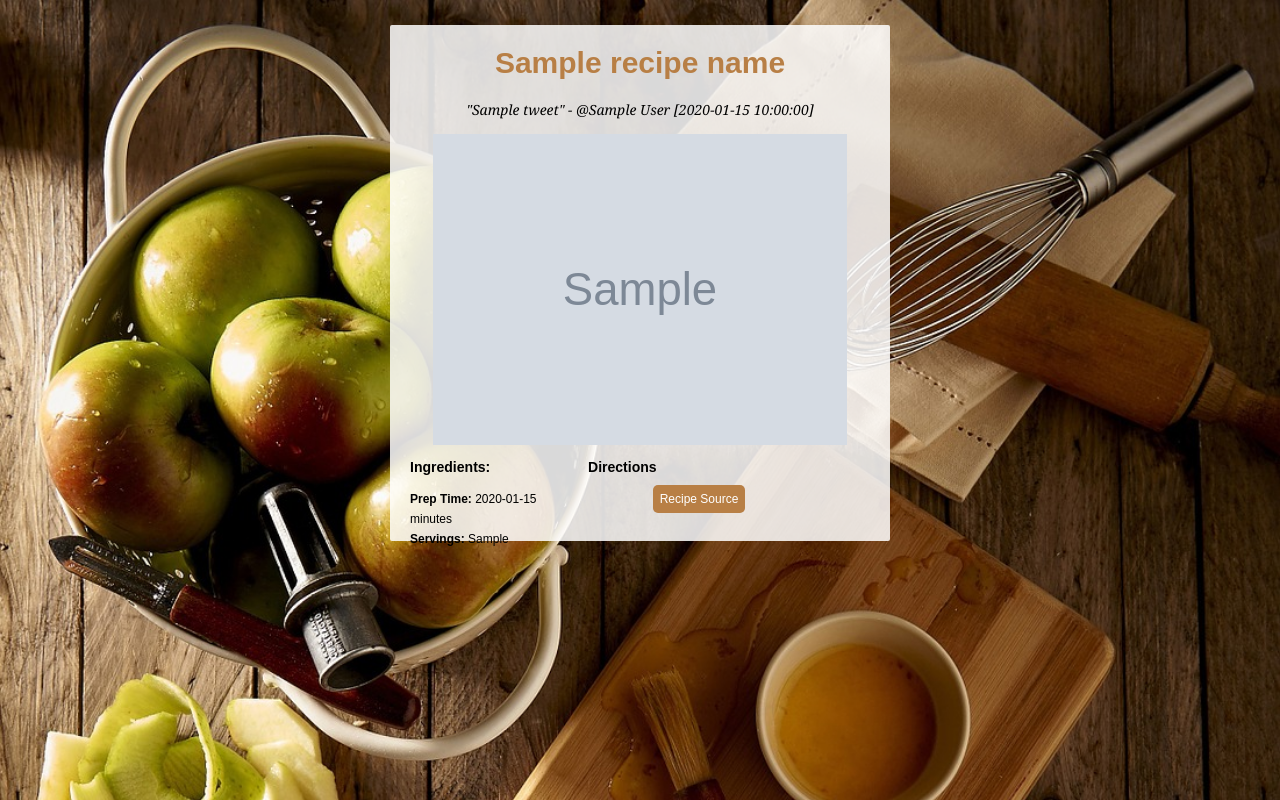
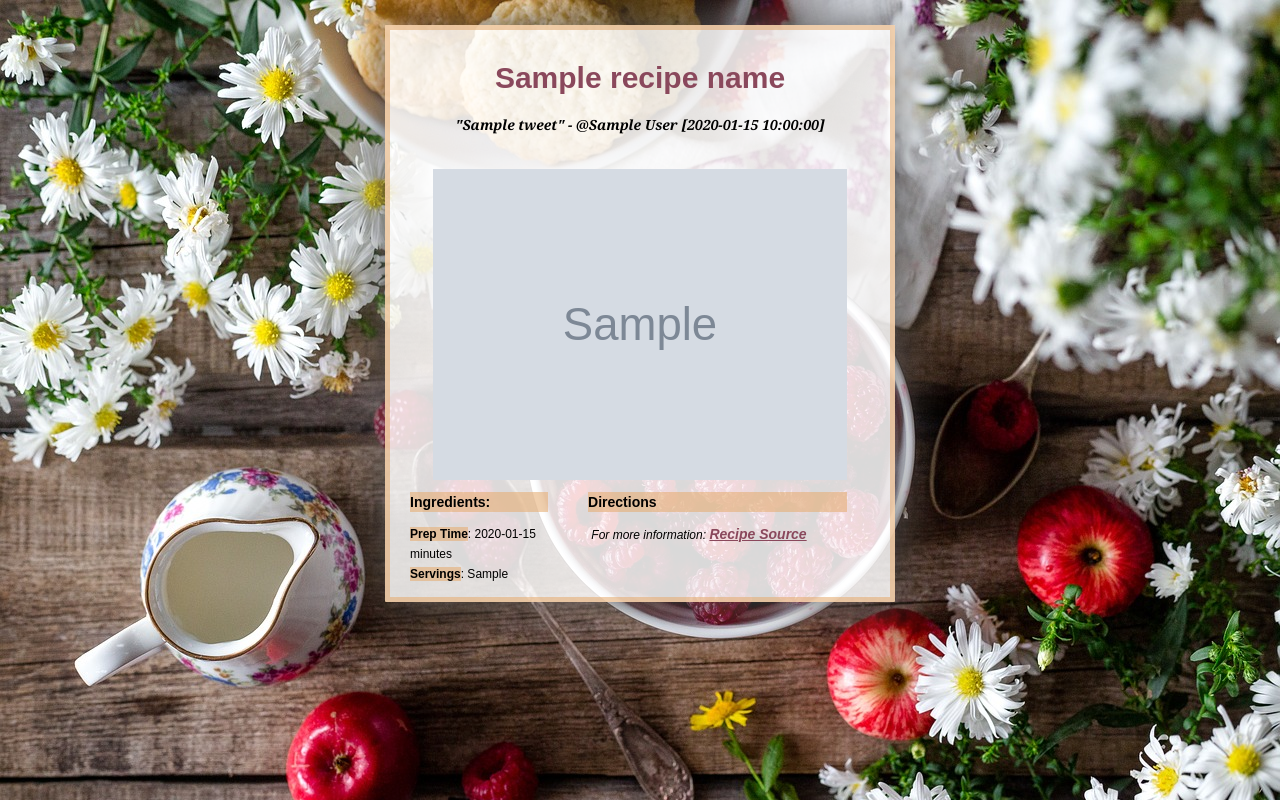
Before and after one commit to dhvanim/Recipes, a Flask app: template templates/index.html in a window 1280 px wide. Run offline with Flask 2, Linux system fonts and the light colour scheme; the template is opened without the code that fills it: most values are stand-ins (such as "Sample title", 1, 10 or a date in 2020); grey boxes marked "Sample" are stand-in pictures.

Commit message:
CSS styling

```diff
--- a/main.py
+++ b/main.py
@@ -6,6 +6,7 @@ import os
 import flask
 import random
 import requests
+from flask import request, url_for, redirect
 
 spoon_api = os.environ["SPOON_API_KEY"]
 
@@ -22,13 +23,17 @@ app = flask.Flask(__name__)
 
 app.static_folder = 'static'
 
+random_food = True
+input_food = ""
+foods = ["pancakes", "waffles", "french toast", "eggs benedict", "hash browns", "banana bread", "blueberry muffins", "peanut butter", "avocado toast"]
+
+
 @app.route('/')
 def index():
 
-
-    foods = ["Ice Cream Cake", "Eggplant Parmesan", "Potato", "Mushroom Burger", "Ratatouille"]
     chosen_food = random.choice(foods)
 
+    # searches twitter for 15 tweets relating to food, appends to list
     searched_tweets = []
     for tweet in Cursor(auth_api.search, q=chosen_food, lang="en", tweet_mode="extended").items(15):
         searched_tweets.append(tweet)
--- a/static/style.css
+++ b/static/style.css
@@ -1,7 +1,21 @@
 body {
-    background-image:url('cooking1.jpg');
+    background-image:url('bfast1.jpg');
     background-size:cover;
+}
 
+
+h1 {
+    text-align:center;
+    padding:10px 5px 0px 5px;
+    color:#8a485c;
+    font-weight:800;
+    font-size: 30px;
+    line-height:35px;
+}
+
+h3 {
+    margin:0;
+    background-color: rgba(230, 175, 119, .6)
 }
 
 .content {
@@ -12,41 +26,26 @@ body {
     margin:25px auto;
     line-height:20px;
     background-color:rgba(255, 255, 255, 0.85);
-    border-radius:2px;
-}
-
-h1 {
-    text-align:center;
-    padding-top:20px;
-    border-radius:5px;
-    color:#b87f45;
-    font-weight:800;
-    font-size: 30px;
-    line-height:35px;
-}
-
-h3 {
-    margin:0;
-}
-
-a {
-    text-decoration: none;
+    border-radius:1px;
+    border:5px solid rgba(230, 175, 119, .6);
+    box-shadow: 0px 0px 50px #555;
+    padding-bottom:20px;
 }
 
 .recipesource {
     text-align:center;
     margin-right:20px;
+    font-style:italic;
 }
 
 .recipesource a {
-    background-color: #b87f45;
-    color: #fff;
-    padding: 7px;
-    border-radius:5px;
+    color:#8a485c;
+    font-weight:bold;
+    font-size:14px;
 }
 
 .recipesource a:hover {
-    background-color: #734f2a;
+    color:#b87f45;
 }
 
 .tweet {
@@ -54,11 +53,12 @@ a {
     text-align:center;
     font-style:italic;
     font-size:14px;
+    font-weight:bold;
+    padding: 0px 5px;
 }
 
 .recipe {
-    padding:0px 20px;
-    border-radius:5px;
+    padding:20px 20px;
 }
 
 .recipe img {
@@ -71,6 +71,11 @@ a {
 .ingredients {
     width:30%;
     float:left;
+    padding-bottom: 20px;
+}
+
+.ingredients b {
+    background-color:rgba(230, 175, 119, .6);
 }
 
 .directions {
--- a/templates/index.html
+++ b/templates/index.html
@@ -1,7 +1,7 @@
 <!DOCTYPE html>
 <html>
     <head>
-        <title> Recipes </title>
+        <title> Breakfast Recipes! </title>
         <link rel="stylesheet" href="{{ url_for('static', filename='style.css') }}" />
     </head>
     <body>
@@ -17,14 +17,10 @@
 
                     <img src="{{ recipe_image }}" alt="{{ recipe_name }}">
 
-
-
                     <div class="ingredients">
 
                         <p>
                         <h3>Ingredients:</h3>
-
-
 
                         {%for i in range(0, i_len)%}
 
@@ -35,11 +31,15 @@
                         </p>
 
                         <p>
-                        <b> Prep Time: </b> {{ recipe_preptime }} minutes <br>
-                        <b> Servings: </b> {{ recipe_serving }}
+                        <b> Prep Time</b>:  {{ recipe_preptime }} minutes <br>
+                        <b> Servings</b>:  {{ recipe_serving }}
+
                         </p>
 
+
                     </div>
+
+
 
                     <div class="directions">
                         <p>
@@ -60,9 +60,9 @@
 
                     <div class="recipesource">
                         <p> <br>
-                        <a href="{{ recipe_url }}"> Recipe Source </a>
+                        For more information: <a href="{{ recipe_url }}"> Recipe Source </a>
                         </p>
-                        <br>
+
                     </div>
 
                 </div>
```
Also changed, not shown: static/bfast1.jpg (added).
